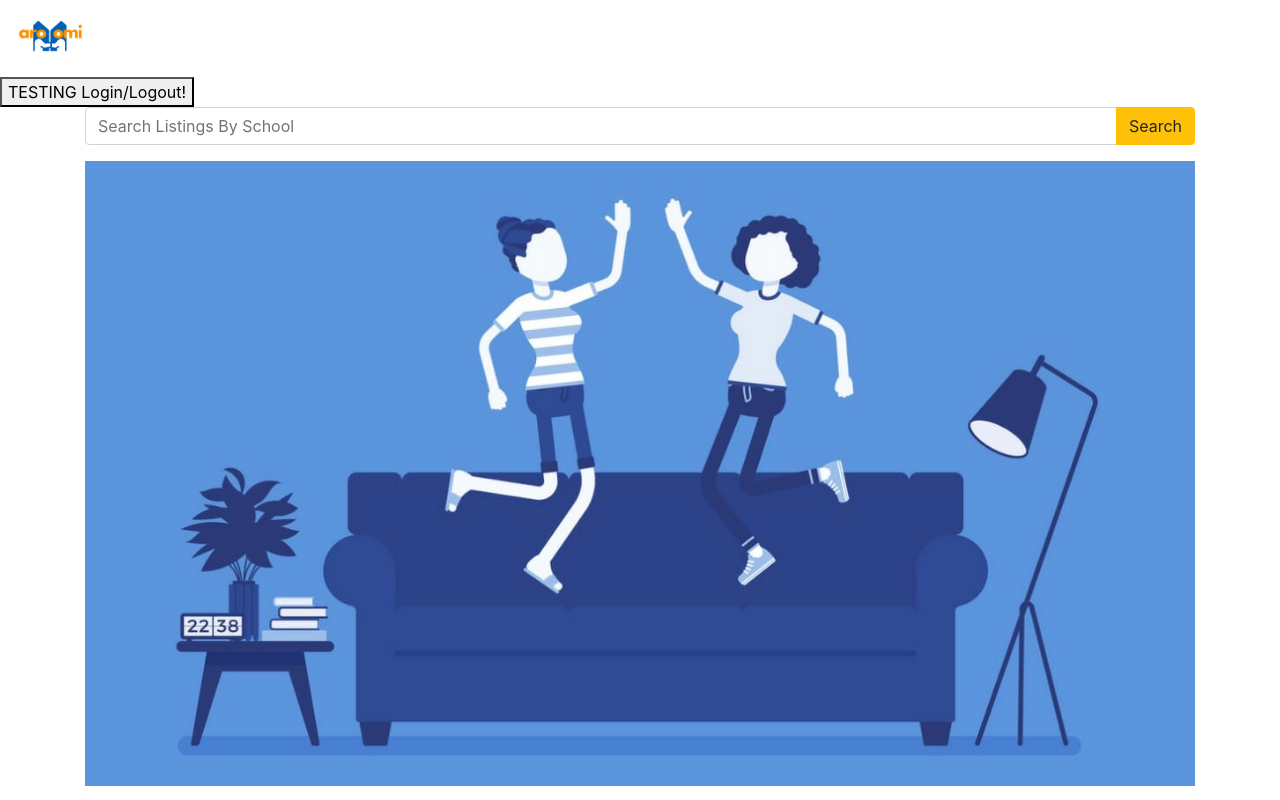
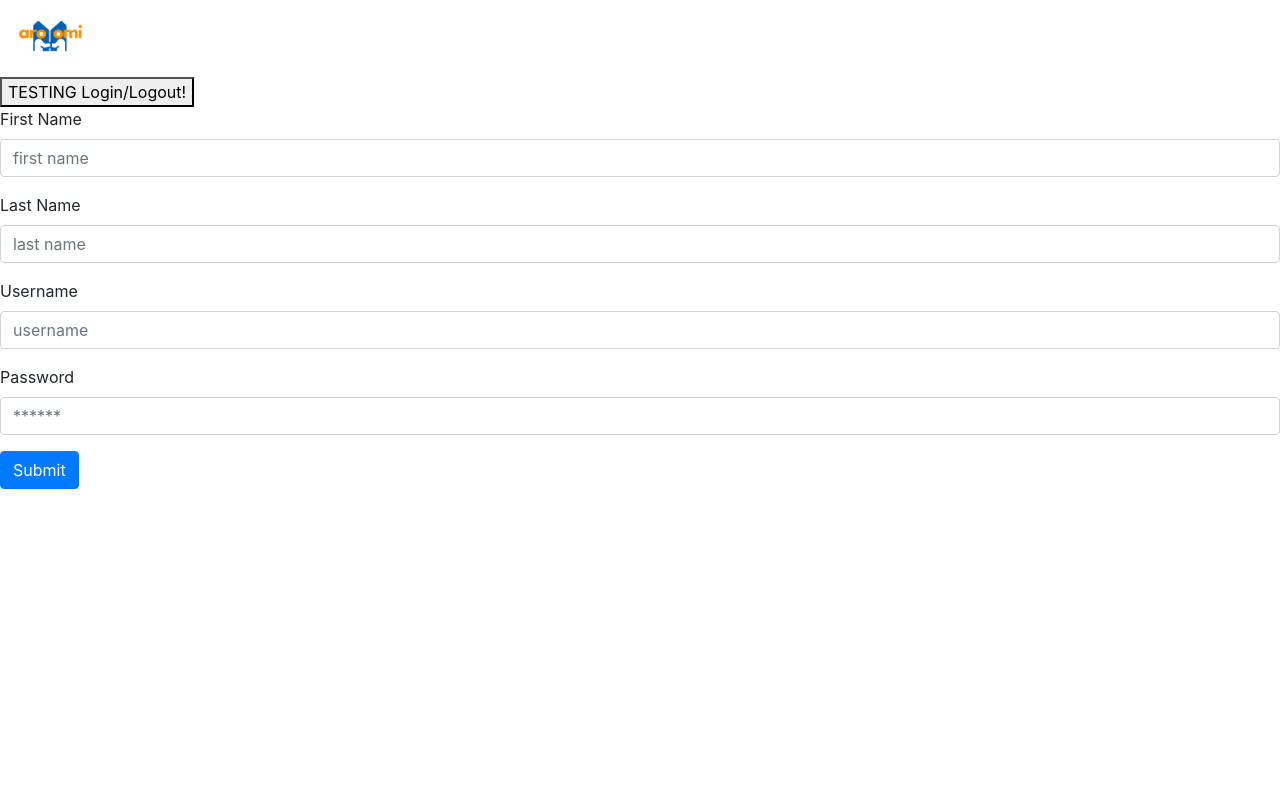
Before and after one commit to theprivatepark/aRoomi-frontend, a React (Create React App) app: page /Create in a window 1280 px wide. Shown: the top 800 px of the page. Built offline with nearby package versions, Linux system fonts and the light colour scheme.

Commit message:
addded create account form

```diff
--- a/src/App.js
+++ b/src/App.js
@@ -2,6 +2,7 @@ import React, { Component, useState } from 'react';
 import Body from './containers/Body';
 import Header from './layouts/Header';
 import Login from './components/Login';
+import CreateAccount from './components/CreateAccount'
 import { BrowserRouter as Router, Switch, Route } from 'react-router-dom';
 import './App.css';
 
@@ -13,10 +14,13 @@ const App = () => {
     return (
       <Router>
         <div className="App">
-        <Header isLoggedIn={isLoggedIn}/>
-        <button onClick={onClickHandler}>TESTING Login/Logout!</button>
-        <Body/>
-        <Login/>
+            <Header isLoggedIn={isLoggedIn}/>
+            <button onClick={onClickHandler}>TESTING Login/Logout!</button>
+          <Switch>
+            <Route path="/" exact component={Body}/>
+            <Route path="/login" component={Login}/>
+            <Route path="/Create" component={CreateAccount}/>
+        </Switch>
         </div>
       </Router>
     );
--- /dev/null
+++ b/src/components/CreateAccount.js
@@ -0,0 +1,29 @@
+import React from 'react';
+// import { Link }from 'react-router-dom';
+
+const CreateAccount = () => {
+  return (
+    <form>
+      <div className="form-group">
+        <label for="firstname">First Name</label>
+        <input type="email" className="form-control" id="exampleInputEmail1" aria-describedby="emailHelp" placeholder="first name"/>
+      </div>
+      <div className="form-group">
+        <label for="lastname">Last Name</label>
+        <input type="password" className="form-control" id="exampleInputPassword1"placeholder="last name"/>
+      </div>
+      <div className="form-group">
+        <label for="username">Username</label>
+        <input type="password" className="form-control" id="exampleInputPassword1" placeholder="username"/>
+      </div>
+      <div className="form-group">
+        <label for="password">Password</label>
+        <input type="password" className="form-control" id="exampleInputPassword1" placeholder="******"/>
+      </div>
+
+      <button type="submit" className="btn btn-primary">Submit</button>
+    </form>
+  )
+}
+
+export default CreateAccount;
--- a/src/components/Login.js
+++ b/src/components/Login.js
@@ -1,5 +1,6 @@
 import React from 'react';
-import image from '../assets/images/ourlogo.png'
+import image from '../assets/images/ourlogo.png';
+// import { Link }from 'react-router-dom';
 
 const Login = () => {
   return(
```
